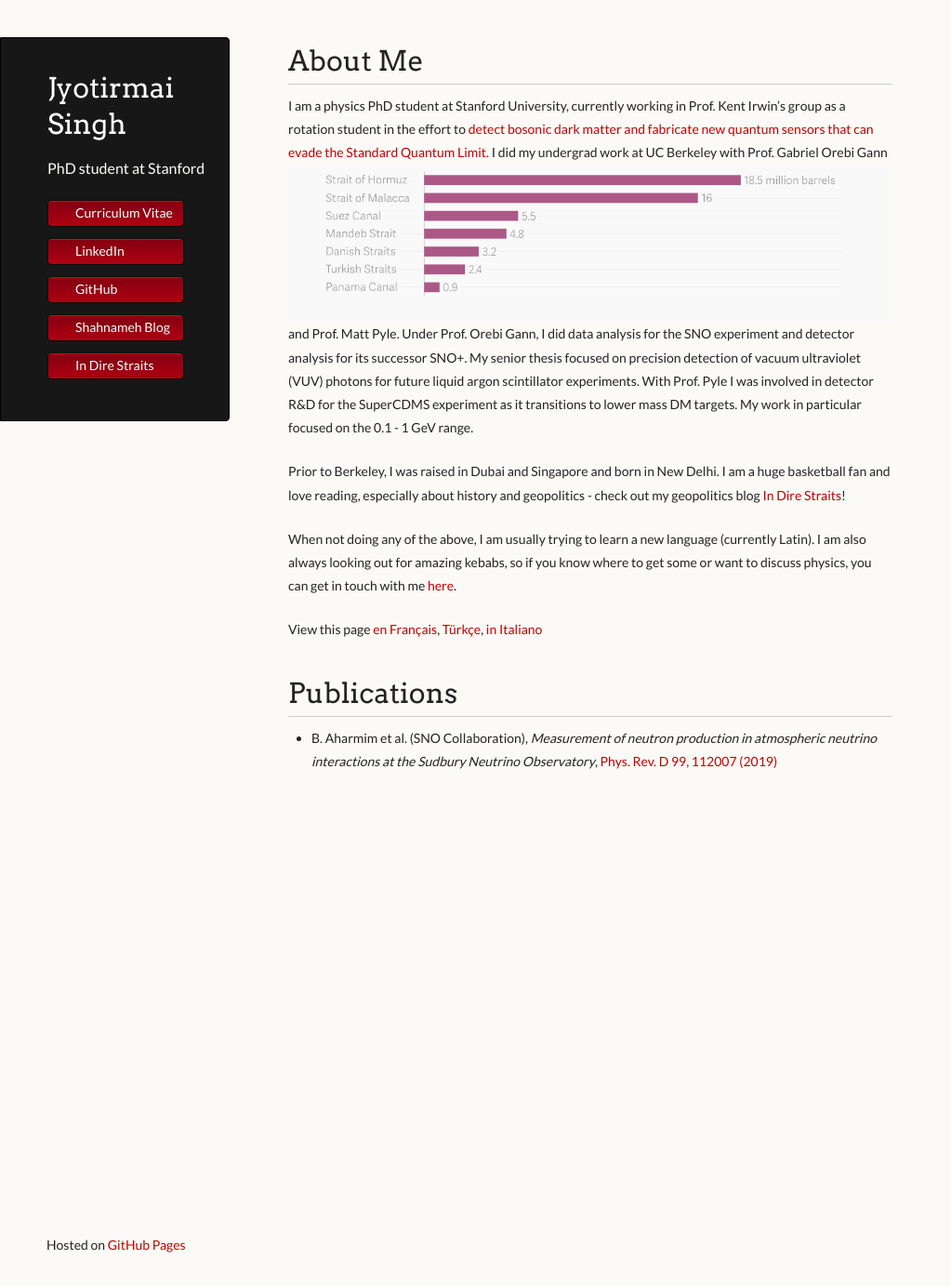
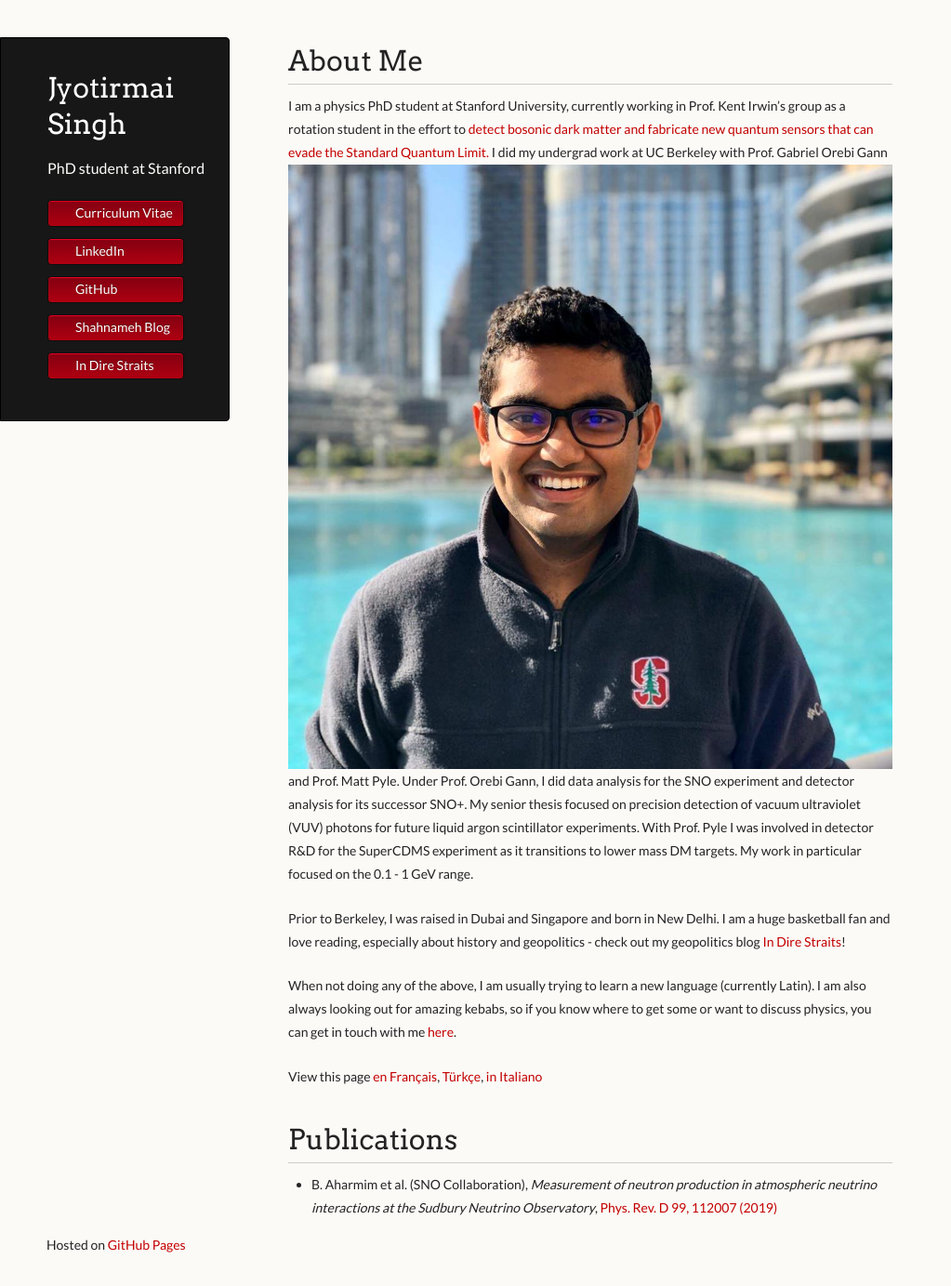
Before and after one commit to joe-singh/joe-singh.github.io, a Jekyll site: the page built from index.md, in a window 1280 px wide and 1383 px high. Shown: the whole window at 93% size, without its empty margins (0-1023 px from the left). Built offline with Jekyll 4.4.1, drawn with Linux system fonts in a browser that asks for light colours.

Commit message:
restore picture

```diff
--- a/index.md
+++ b/index.md
@@ -16,7 +16,7 @@ There should be whitespace between paragraphs. We recommend including a README,
 <!--<img style="position:absolute; LEFT:78% " width="205" height="308" src="./goodpic.jpg"> -->
 I am a physics PhD student at Stanford University,
 currently working in Prof. Kent Irwin's group as a rotation student in the effort to [detect bosonic dark matter and fabricate new quantum sensors that can
-evade the Standard Quantum Limit.](https://irwinlab.sites.stanford.edu/) <img align="right" src="./straits/post1/oilflows.png">
+evade the Standard Quantum Limit.](https://irwinlab.sites.stanford.edu/) <img align="right" src="./dp.jpg">
 I did my undergrad work at UC Berkeley with Prof. Gabriel Orebi Gann and Prof. Matt Pyle. Under Prof. Orebi Gann, I did data analysis for the SNO
 experiment and detector analysis for its successor SNO+. My senior thesis focused on precision detection of vacuum ultraviolet (VUV) photons for
 future liquid argon scintillator experiments. With Prof. Pyle I was involved in detector R&D for the SuperCDMS experiment as it transitions to
```
